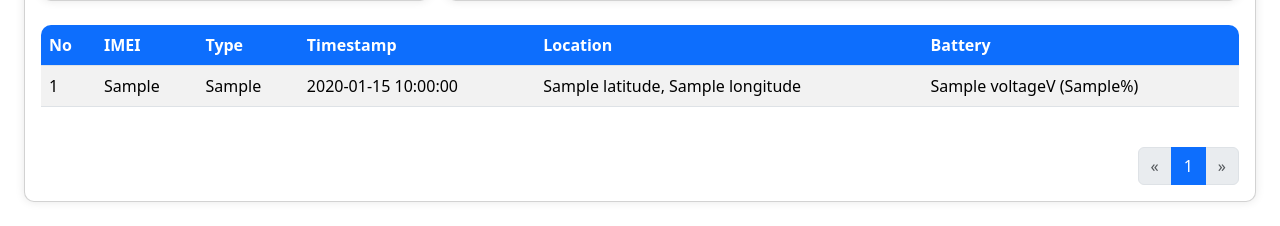
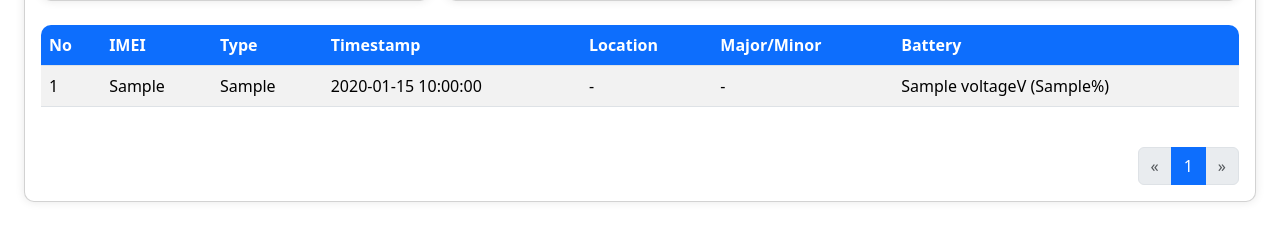
Before and after one commit to RazorBold/new_dashboard, a Flask app: template templates/index.html in a window 1280 px wide. Shown: the part 1031-1257 px from the top of the page. Run offline with Flask 3, Linux system fonts and the light colour scheme; the template is opened without the code that fills it: most values are stand-ins (such as "Sample title", 1, 10 or a date in 2020).

Commit message:
Update index.html

```diff
--- a/templates/index.html
+++ b/templates/index.html
@@ -1,4 +1,8 @@
 {% extends "base.html" %}
+
+{% block head_extra %}
+<link rel="stylesheet" href="https://cdnjs.cloudflare.com/ajax/libs/font-awesome/5.15.4/css/all.min.css">
+{% endblock %}
 
 {% block content %}
 <!-- Info Boxes -->
@@ -182,6 +186,7 @@
                         <th>Type</th>
                         <th>Timestamp</th>
                         <th>Location</th>
+                        <th>Major/Minor</th>
                         <th>Battery</th>
                     </tr>
                 </thead>
@@ -193,17 +198,29 @@
                         <td>{{ item.payload_id_2 }}</td>
                         <td>{{ item.timestamp }}</td>
                         <td>
-                            {% if item.latitude and item.longitude %}
-                            {{ item.latitude }}, {{ item.longitude }}
+                            {% if item.payload_id_2 == 'GNSS' and item.latitude and item.longitude %}
+                                {{ item.latitude }}, {{ item.longitude }}
+                            {% elif item.payload_id_2 == 'Beacon' and item.location_name %}
+                                {{ item.location_name }}
+                                {% if item.beacon_name %}
+                                    <br><small class="text-muted">({{ item.beacon_name }})</small>
+                                {% endif %}
                             {% else %}
-                            -
+                                -
+                            {% endif %}
+                        </td>
+                        <td>
+                            {% if item.payload_id_2 == 'Beacon' %}
+                                {{ item.Major or '-' }}/{{ item.Minor or '-' }}
+                            {% else %}
+                                -
                             {% endif %}
                         </td>
                         <td>
                             {% if item.voltage %}
-                            {{ item.voltage }}V ({{ item.persentase_baterai }}%)
+                                {{ item.voltage }}V ({{ item.persentase_baterai }}%)
                             {% else %}
-                            -
+                                -
                             {% endif %}
                         </td>
                     </tr>
@@ -259,7 +276,6 @@
     </div>
 </div>
 
-{% block scripts %}
 <script>
 document.addEventListener('DOMContentLoaded', function() {
     // Initialize map
@@ -278,6 +294,46 @@ document.addEventListener('DOMContentLoaded', function() {
     setTimeout(() => map.invalidateSize(), 100);
 
     const markers = new Map();
+    const beaconMarkers = new Map();
+
+    // Add a function to fetch and display beacons
+    async function loadBeacons() {
+        try {
+            const response = await fetch('/beacons');
+            const data = await response.json();
+
+            if (data.data) {
+                data.data.forEach(beacon => {
+                    if (beacon.latitude && beacon.longitude) {
+                        const beaconMarker = L.circleMarker(
+                            [beacon.latitude, beacon.longitude],
+                            {
+                                radius: 8,
+                                fillColor: '#2196F3',
+                                color: '#1976D2',
+                                weight: 2,
+                                opacity: 1,
+                                fillOpacity: 0.8
+                            }
+                        ).addTo(map);
+
+                        beaconMarker.bindPopup(`
+                            <div class="beacon-marker">
+                                <strong>${beacon.name}</strong><br>
+                                Location: ${beacon.location_name}<br>
+                                Major: ${beacon.major}<br>
+                                Minor: ${beacon.minor}
+                            </div>
+                        `);
+
+                        beaconMarkers.set(`${beacon.major}-${beacon.minor}`, beaconMarker);
+                    }
+                });
+            }
+        } catch (error) {
+            console.error('Error loading beacons:', error);
+        }
+    }
 
     async function getLatestDevicePosition(imei) {
         try {
@@ -299,6 +355,12 @@ document.addEventListener('DOMContentLoaded', function() {
     }
 
     async function updateMap() {
+        // Clear existing device markers
+        markers.forEach(marker => map.removeLayer(marker));
+        markers.clear();
+
+        // Don't clear beacon markers as they are static
+
         const imei = document.getElementById('deviceSelect').value;
         const startDate = document.querySelector('[name="start_date"]').value;
         const endDate = document.querySelector('[name="end_date"]').value;
@@ -403,7 +465,10 @@ document.addEventListener('DOMContentLoaded', function() {
         bounds.push([gpsData.latitude, gpsData.longitude]);
     }
 
-    // Update map on load and form submit
+    // Load beacons when page loads
+    loadBeacons();
+
+    // Update map with device locations
     updateMap();
 
     document.getElementById('deviceFilterForm').addEventListener('submit', function(e) {
@@ -427,8 +492,3 @@ document.addEventListener('DOMContentLoaded', function() {
 });
 </script>
 {% endblock %}
-{% endblock %}
-
-{% block head_extra %}
-<link rel="stylesheet" href="https://cdnjs.cloudflare.com/ajax/libs/font-awesome/5.15.4/css/all.min.css">
-{% endblock %}
```
